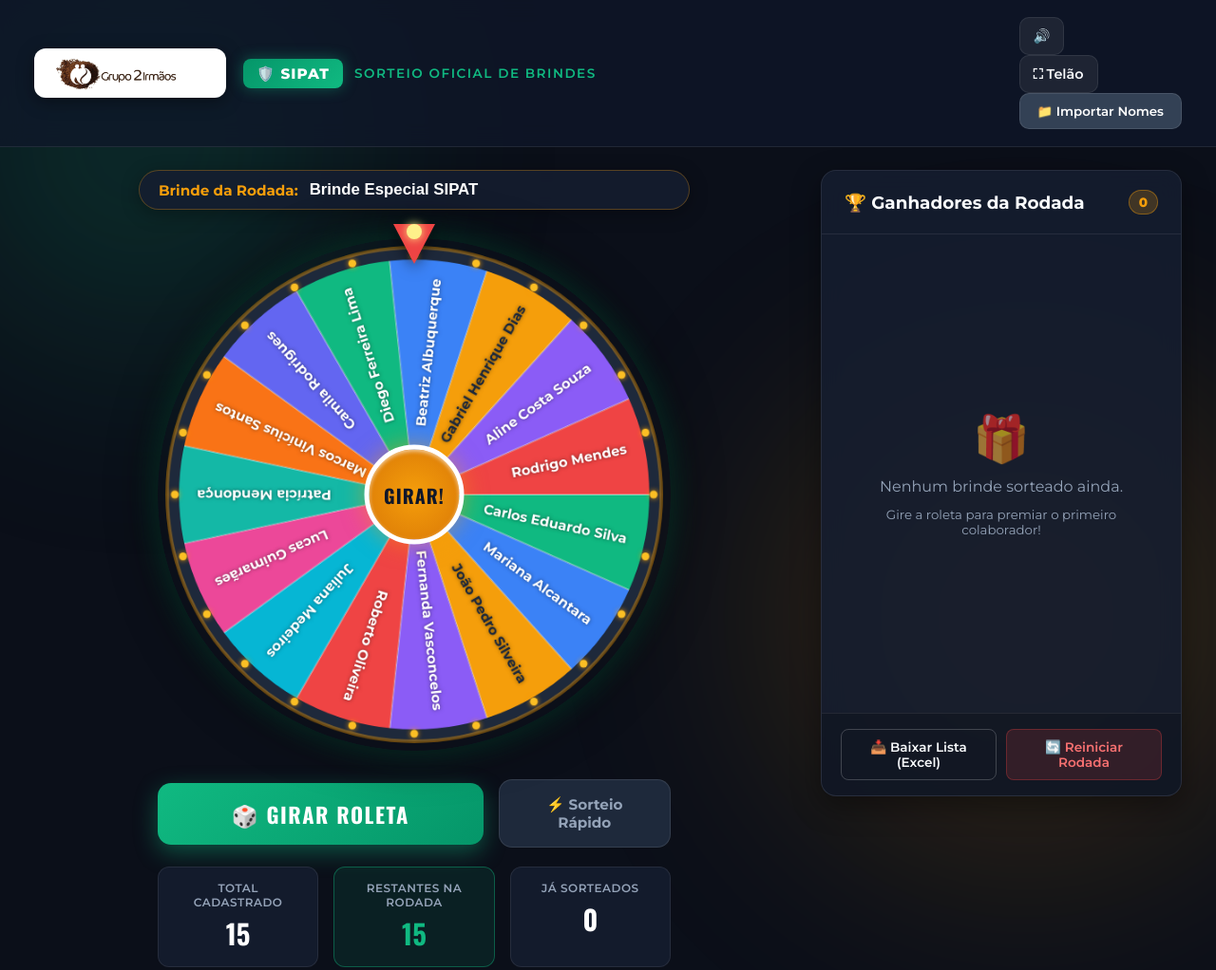
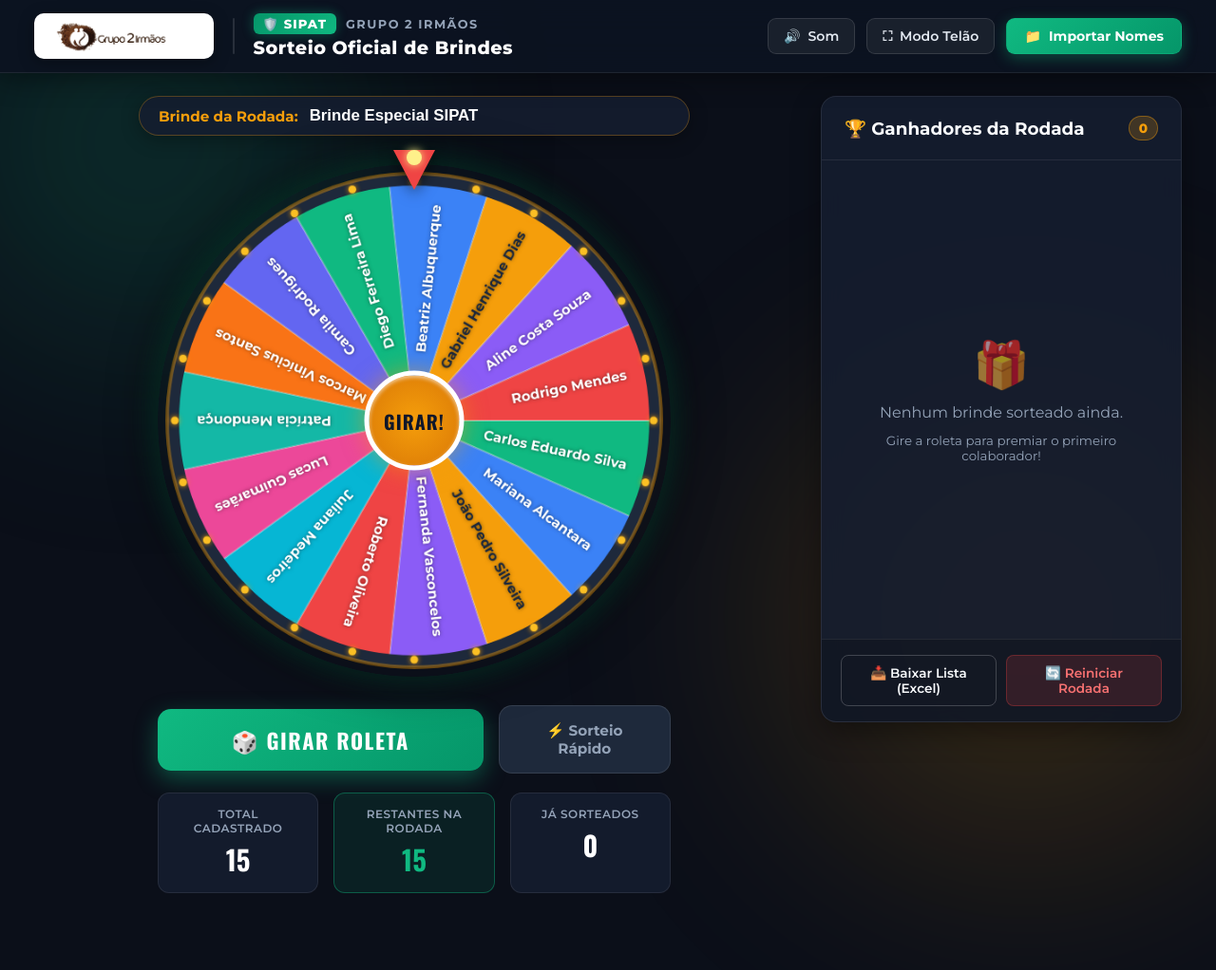
Before and after one commit to josepatrial/sipat, a plain HTML site: page index.html in a window 1280 px wide. Shown: the whole page at 95% size. After the commit the page ends 977 px from the top, so only its background shows below. Drawn offline with nearby package versions, Linux system fonts and the light colour scheme.

Commit message:
style: redesign executivo do cabecalho com alinhamento horizontal e identidade visual da SIPAT

```diff
--- a/app.js
+++ b/app.js
@@ -746,17 +746,18 @@
   });
 
   // Tela Cheia / Telão
+  const fsLabel = document.getElementById("fsLabel");
   btnFullscreen.addEventListener("click", () => {
     if (!document.fullscreenElement) {
       document.documentElement.requestFullscreen().catch((err) => {
         console.warn("Erro ao entrar em tela cheia:", err);
       });
-      btnFullscreen.innerHTML = "⛶ Sair";
+      if (fsLabel) fsLabel.textContent = "Sair do Telão";
     } else {
       document.exitFullscreen().catch((err) => {
         console.warn("Erro ao sair de tela cheia:", err);
       });
-      btnFullscreen.innerHTML = "⛶ Telão";
+      if (fsLabel) fsLabel.textContent = "Modo Telão";
     }
   });
 
--- a/index.html
+++ b/index.html
@@ -16,24 +16,36 @@
   <!-- Cabeçalho Principal -->
   <header class="app-header">
     <div class="header-left">
+      <!-- Logo Oficial Grupo 2 Irmãos -->
       <div class="brand-logo-card">
         <img src="logo.png" alt="Grupo 2 Irmãos" class="brand-logo">
       </div>
-      <div class="header-titles">
-        <div class="badge-sipat">🛡️ SIPAT</div>
-        <p class="subtitle">Sorteio Oficial de Brindes</p>
+
+      <div class="header-divider"></div>
+
+      <!-- Informações do Evento SIPAT -->
+      <div class="event-info-box">
+        <div class="event-tag-row">
+          <span class="badge-sipat">🛡️ SIPAT</span>
+          <span class="event-company-name">Grupo 2 Irmãos</span>
+        </div>
+        <h2 class="event-subtitle">Sorteio Oficial de Brindes</h2>
       </div>
     </div>
 
+    <!-- Ações e Controles do Topo (sempre na horizontal) -->
     <div class="header-actions">
-      <button id="btnSoundToggle" class="btn-icon" title="Ativar/Desativar Som">
+      <button id="btnSoundToggle" class="btn-header-action" title="Ativar/Desativar Som">
         <span id="soundIcon">🔊</span>
+        <span class="btn-label">Som</span>
       </button>
-      <button id="btnFullscreen" class="btn-icon" title="Modo Tela Cheia">
-        ⛶ Telão
+      <button id="btnFullscreen" class="btn-header-action" title="Expandir para o Projetor / Telão">
+        <span>⛶</span>
+        <span class="btn-label" id="fsLabel">Modo Telão</span>
       </button>
-      <button id="btnConfig" class="btn-secondary">
-        📁 Importar Nomes
+      <button id="btnConfig" class="btn-header-primary" title="Importar planilha de nomes ou editar">
+        <span>📁</span>
+        <span class="btn-label">Importar Nomes</span>
       </button>
     </div>
   </header>
--- a/style.css
+++ b/style.css
@@ -60,72 +60,143 @@ body {
 .app-header {
   position: relative;
   z-index: 10;
-  display: flex;
-  justify-content: space-between;
-  align-items: center;
-  padding: 18px 36px;
-  background: rgba(15, 23, 42, 0.75);
-  backdrop-filter: blur(12px);
-  border-bottom: 1px solid var(--bg-card-border);
+  display: flex !important;
+  flex-direction: row !important;
+  justify-content: space-between !important;
+  align-items: center !important;
+  padding: 14px 36px;
+  background: rgba(13, 19, 33, 0.92);
+  backdrop-filter: blur(16px);
+  border-bottom: 1px solid rgba(255, 255, 255, 0.08);
+  box-shadow: 0 4px 30px rgba(0, 0, 0, 0.45);
 }
 
 .header-left {
-  display: flex;
-  align-items: center;
-  gap: 18px;
+  display: flex !important;
+  flex-direction: row !important;
+  align-items: center !important;
+  gap: 20px;
 }
 
 .brand-logo-card {
   background: #ffffff;
-  padding: 6px 14px;
-  border-radius: 12px;
+  padding: 6px 16px;
+  border-radius: 10px;
   display: flex;
   align-items: center;
   justify-content: center;
-  box-shadow: 0 4px 18px rgba(0, 0, 0, 0.4);
-  height: 52px;
+  box-shadow: 0 4px 16px rgba(0, 0, 0, 0.35);
+  height: 48px;
+  transition: transform 0.2s ease;
+}
+
+.brand-logo-card:hover {
+  transform: scale(1.02);
 }
 
 .brand-logo {
-  height: 40px;
+  height: 36px;
   width: auto;
   object-fit: contain;
   display: block;
 }
 
-.header-titles {
+.header-divider {
+  width: 2px;
+  height: 38px;
+  background: rgba(255, 255, 255, 0.12);
+  border-radius: 2px;
+}
+
+.event-info-box {
+  display: flex;
+  flex-direction: column;
+  gap: 3px;
+}
+
+.event-tag-row {
   display: flex;
   align-items: center;
-  gap: 12px;
+  gap: 10px;
 }
 
 .badge-sipat {
   background: linear-gradient(135deg, #059669, #10b981);
   color: #fff;
   font-weight: 800;
-  font-size: 0.95rem;
-  padding: 6px 14px;
-  border-radius: 8px;
+  font-size: 0.82rem;
+  padding: 3px 10px;
+  border-radius: 6px;
   letter-spacing: 1px;
-  box-shadow: 0 0 15px var(--primary-green-glow);
+  box-shadow: 0 0 12px var(--primary-green-glow);
 }
 
-.header-titles .subtitle {
-  font-size: 0.85rem;
-  color: var(--primary-green);
-  font-weight: 600;
-  text-transform: uppercase;
-  letter-spacing: 1.5px;
-}
-  font-weight: 600;
+.event-company-name {
+  font-size: 0.8rem;
+  font-weight: 700;
+  color: var(--text-muted);
   text-transform: uppercase;
   letter-spacing: 1.5px;
 }
 
+.event-subtitle {
+  font-size: 1.2rem;
+  font-weight: 800;
+  color: #ffffff;
+  letter-spacing: 0.5px;
+  line-height: 1.2;
+}
+
 .header-actions {
-  display: flex;
-  align-items: center;
-  gap: 12px;
+  display: flex !important;
+  flex-direction: row !important;
+  align-items: center !important;
+  gap: 12px !important;
+  flex-shrink: 0 !important;
+}
+
+.btn-header-action {
+  background: rgba(255, 255, 255, 0.06);
+  color: #e2e8f0;
+  border: 1px solid rgba(255, 255, 255, 0.12);
+  padding: 9px 16px;
+  border-radius: 9px;
+  font-size: 0.88rem;
+  font-weight: 600;
+  display: inline-flex !important;
+  flex-direction: row !important;
+  align-items: center !important;
+  gap: 8px;
+  transition: all 0.2s ease;
+}
+
+.btn-header-action:hover {
+  background: rgba(255, 255, 255, 0.12);
+  color: #ffffff;
+  border-color: rgba(255, 255, 255, 0.25);
+  transform: translateY(-1px);
+}
+
+.btn-header-primary {
+  background: linear-gradient(135deg, #10b981, #059669);
+  color: #ffffff;
+  border: 1px solid rgba(16, 185, 129, 0.4);
+  padding: 9px 18px;
+  border-radius: 9px;
+  font-size: 0.88rem;
+  font-weight: 700;
+  display: inline-flex !important;
+  flex-direction: row !important;
+  align-items: center !important;
+  gap: 8px;
+  box-shadow: 0 4px 15px rgba(16, 185, 129, 0.35);
+  transition: all 0.2s ease;
+}
+
+.btn-header-primary:hover {
+  filter: brightness(1.1);
+  transform: translateY(-1px);
+  box-shadow: 0 6px 20px rgba(16, 185, 129, 0.5);
 }
 
 /* Botões Gerais */
@@ -877,23 +948,24 @@ button {
   }
 }
 
-@media (max-width: 640px) {
+@media (max-width: 768px) {
   .app-header {
-    flex-direction: column;
-    gap: 12px;
-    padding: 16px;
+    flex-direction: column !important;
+    gap: 16px !important;
+    padding: 14px 20px !important;
   }
   .header-left {
-    flex-direction: column;
-    align-items: center;
-    gap: 8px;
+    flex-wrap: wrap;
+    justify-content: center;
+    gap: 12px !important;
   }
-  .brand-logo-card {
-    height: 44px;
-    padding: 4px 10px;
+  .header-actions {
+    width: 100%;
+    justify-content: center;
+    flex-wrap: wrap;
   }
-  .brand-logo {
-    height: 32px;
+  .header-divider {
+    display: none;
   }
   .wheel-stage {
     width: 320px;
```
